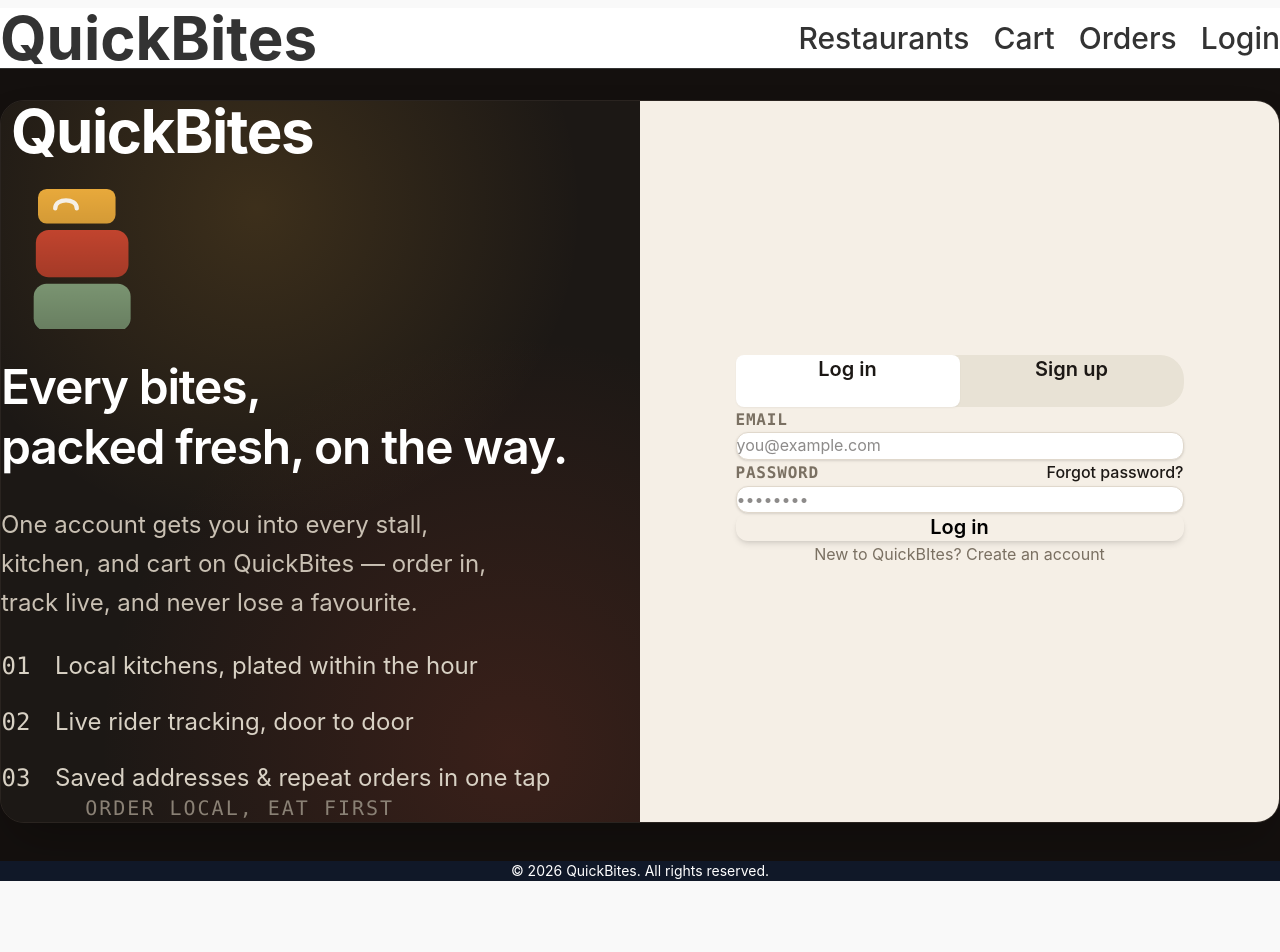
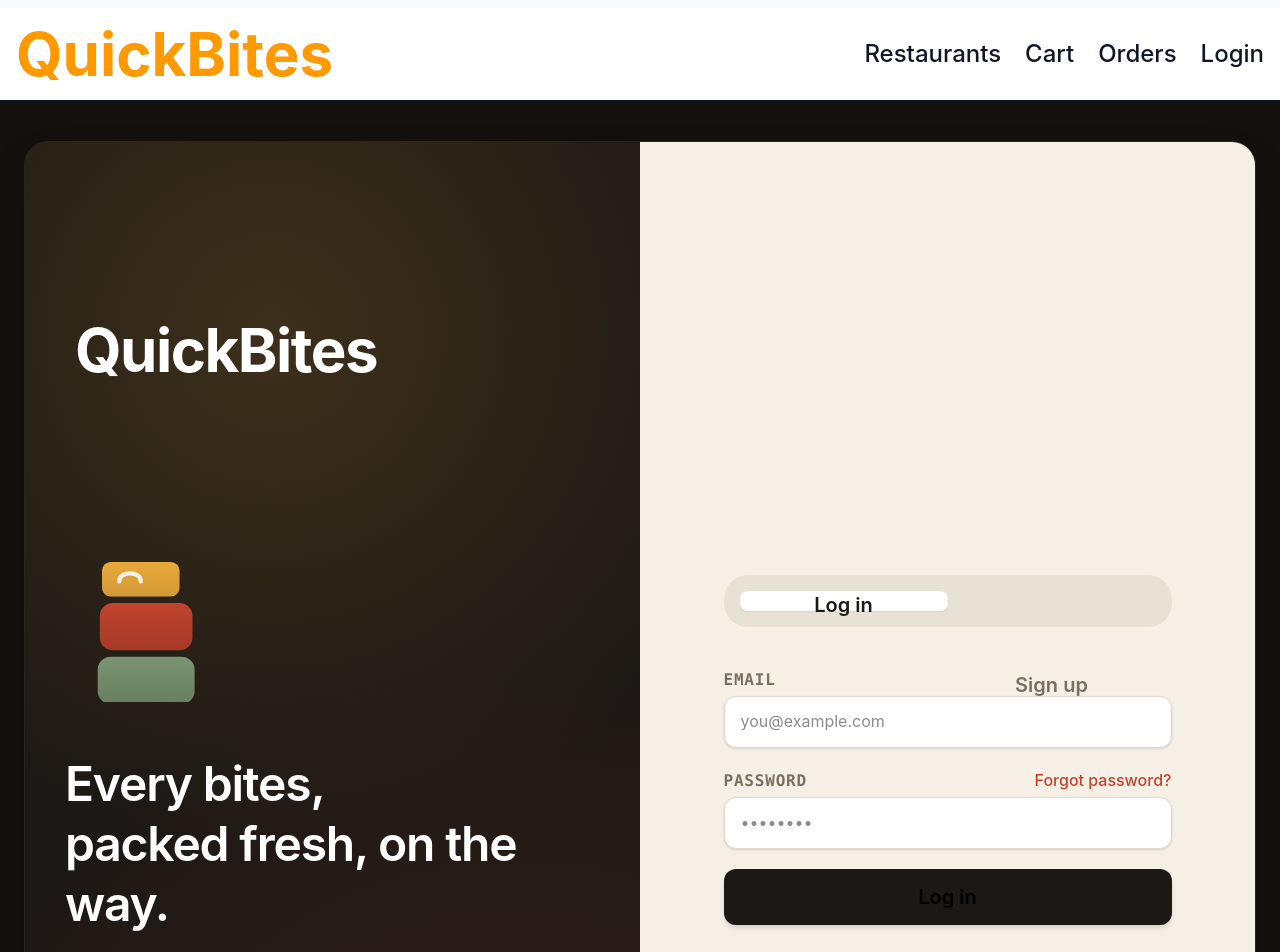
Before and after one commit to shitalpandey-ui/Food_Order_Project, a Next.js app in the folder frontend/: page /login in a window 1280 px wide. Shown: the top 952 px of the page. Before the commit the page ends 881 px from the top, so only its background shows below. Built offline with nearby package versions, Linux system fonts and the light colour scheme; no server answers.

Commit message:
frontend changes

```diff
--- a/frontend/src/app/globals.css
+++ b/frontend/src/app/globals.css
@@ -1,6 +1,6 @@
-/* globals.css */
 @import "tailwindcss";
 
+@layer base {
   html,
   body {
     height: 100%;
@@ -8,8 +8,27 @@ body {
 
   body {
     background-color: #1c1815;
+    font-family: var(--font-sans);
+    color: var(--text-main);
+    line-height: 1.6;
   }
-@import "tailwindcss";
+
+  a {
+    text-decoration: none;
+    color: inherit;
+  }
+
+  ul {
+    list-style: none;
+  }
+
+  button {
+    cursor: pointer;
+    border: none;
+    background: none;
+    font-family: inherit;
+  }
+}
 
 :root {
   --color-turmeric: #E8A93B;
@@ -31,35 +50,7 @@ body {
   --font-sans: 'Inter', -apple-system, BlinkMacSystemFont, 'Segoe UI', Roboto, sans-serif;
 }
 
-* {
-  box-sizing: border-box;
-  margin: 0;
-  padding: 0;
-}
-
-body {
-  font-family: var(--font-sans);
-  background-color: var(--background-color);
-  color: var(--text-main);
-  line-height: 1.6;
-}
-
-a {
-  text-decoration: none;
-  color: inherit;
-}
-
-ul {
-  list-style: none;
-}
-
-button {
-  cursor: pointer;
-  border: none;
-  background: none;
-  font-family: inherit;
-}
-
+@layer components {
   .container {
     max-width: 1200px;
     margin: 0 auto;
@@ -78,3 +69,4 @@ button {
   .btn-primary:hover {
     background-color: var(--primary-hover);
   }
+}
--- a/frontend/src/app/layout.js
+++ b/frontend/src/app/layout.js
@@ -28,9 +28,7 @@ export default function RootLayout({ children }) {
     >
       <body className="min-h-full flex flex-col bg-gray-50 text-gray-900">
         <AuthProvider>
-        <CartProvider>
-          <Navbar />
-
+        <CartProvider> <Navbar />
 
           <main className="flex-1">
             {children}
--- a/frontend/src/app/page.js
+++ b/frontend/src/app/page.js
@@ -55,17 +55,17 @@ export default function Home() {
     <>
       {/* Hero */}
       <section
-        className="relative flex h-[300px] items-center justify-center bg-cover bg-center text-center text-white mb-40"
+        className="relative flex h-[400px] items-center justify-center bg-cover bg-center text-center text-white mb-40"
         style={{
           backgroundImage:
             "linear-gradient(rgba(0,0,0,0.5), rgba(0,0,0,0.5)), url('/images/hero-bg.jpg')",
         }}
       >
         <div className="px-4">
-          <h1 className="text-4xl md:text-6xl font-extrabold mb-12">
+          <h1 className="text-4xl md:text-6xl font-extrabold mb-5">
             Instant Gratification
           </h1>
-          <p className="text-lg md:text-xl mb-14">
+          <p className="text-lg md:text-xl mb-5">
             Order food from your favourite restaurants.
           </p>
 
--- a/frontend/src/components/BrandPanel.jsx
+++ b/frontend/src/components/BrandPanel.jsx
@@ -1,3 +1,4 @@
+
 export default function BrandPanel() {
   return (
     <div
@@ -40,7 +41,7 @@ export default function BrandPanel() {
         </ul>
        </div>
 
-     <div className="font-mono text-xl tracking-widest text-[#8A8175] pt-10">
+     <div className="font-mono text-xl tracking-widest text-#8A8175 pt-10">
       &nbsp; &nbsp; &nbsp; ORDER LOCAL, EAT FIRST
       </div>
     </div>
@@ -49,7 +50,7 @@ export default function BrandPanel() {
 
 function Fact({ chip, color, children }) {
   return (
-    <li className="flex items-center gap-6 text-2xl text-[#D8D1C4]">
+    <li className="flex items-center gap-6 text-2xl text-#D8D1C4">
       <span
         className={`w-[30px] h-[30px] rounded-[6px] flex-none flex items-center justify-center font-mono text-[1.5rem] font-1xl text-charcoal ${color}`}
       >
--- a/frontend/src/components/Footer.jsx
+++ b/frontend/src/components/Footer.jsx
@@ -3,7 +3,7 @@
 export default function Footer() {
   return (
     <footer className="bg-gray-900 text-white mt-10">
-      <div className="max-w-7xl mx-auto px-4 py-6 text-center text-sm">
+      <div className="max-w-7xl mx-auto px-4 py-6 text-center text-m">
         © 2026 QuickBites. All rights reserved.
       </div>
     </footer>
--- a/frontend/src/components/Navbar.jsx
+++ b/frontend/src/components/Navbar.jsx
@@ -10,7 +10,7 @@ export default function Navbar() {
         QuickBites
         </Link>
 
-        <nav className="flex items-center gap-6 text-3xl font-medium">
+        <nav className="flex items-center gap-6 text-2xl font-medium">
           <Link href="/restaurants">Restaurants</Link>
           <Link href="/cart">Cart</Link>
           <Link href="/orders">Orders</Link>
```
Lines whose indentation alone changed are shown as unchanged.
